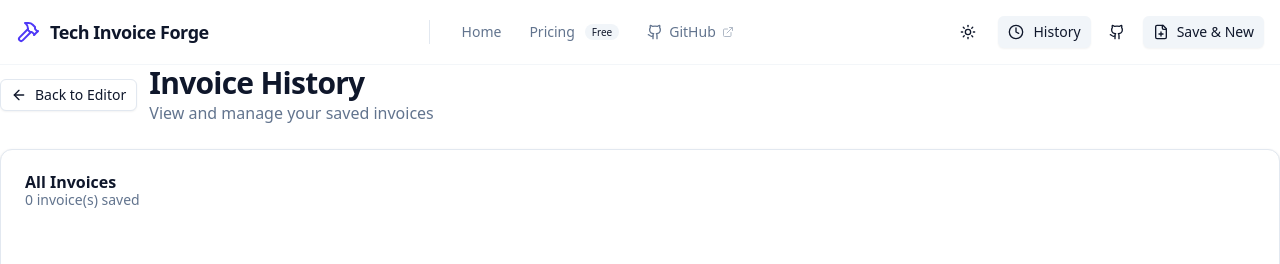
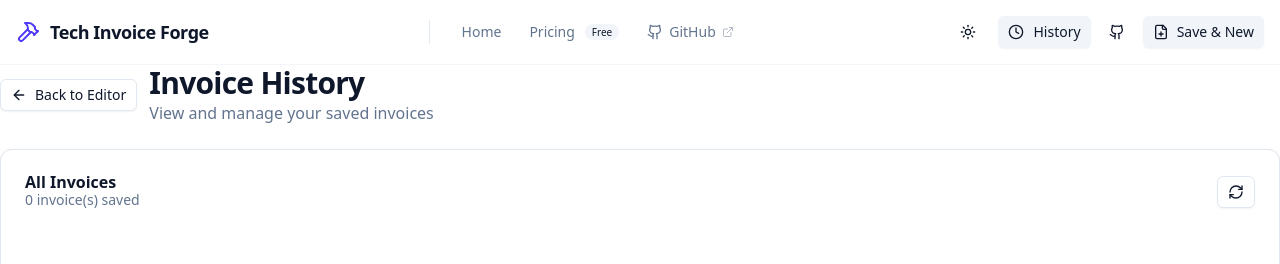
Before and after one commit to Michael-Obele/tif, a SvelteKit app: page /app/history in a window 1280 px wide. Shown: the top 264 px of the page. Built offline with nearby package versions, Linux system fonts and the light colour scheme.

Commit message:
feat: Add refresh functionality to invoice history with loading state indicator

```diff
--- a/src/lib/stores/invoice.svelte.ts
+++ b/src/lib/stores/invoice.svelte.ts
@@ -426,7 +426,8 @@ export class InvoiceStore {
 	}
 
 	/**
-	 * Load a specific invoice from history
+	 * Load a specific invoice from history as a COPY (new draft).
+	 * The original invoice in history is preserved.
 	 */
 	async loadInvoiceFromHistory(id: number) {
 		if (!browser) return false;
@@ -434,13 +435,15 @@ export class InvoiceStore {
 		try {
 			const invoice = await db.invoices.get(id);
 			if (invoice) {
-				// Convert to draft and load as current
+				// IMPORTANT: Remove the ID so this becomes a NEW draft.
+				// This prevents overwriting the original saved invoice in history.
 				this.invoice = {
 					...invoice,
+					id: undefined, // ← Remove ID to create a new draft
 					isDraft: true,
 					updatedAt: new Date()
 				};
-				console.log('[InvoiceStore] Loaded invoice from history:', id);
+				console.log('[InvoiceStore] Loaded invoice from history as new draft (original preserved):', id);
 				return true;
 			}
 			return false;
--- a/src/routes/app/history/+page.svelte
+++ b/src/routes/app/history/+page.svelte
@@ -2,7 +2,7 @@
 	import { onMount } from 'svelte';
 	import { goto } from '$app/navigation';
 	import { page } from '$app/state';
-	import { ArrowLeft, Trash2, Eye } from '@lucide/svelte';
+	import { ArrowLeft, Trash2, Eye, RefreshCw } from '@lucide/svelte';
 	import { Button } from '$lib/components/ui/button';
 	import {
 		Card,
@@ -24,6 +24,7 @@
 
 	let invoices: Invoice[] = $state([]);
 	let isLoading = $state(true);
+	let isRefreshing = $state(false);
 	let selectedInvoices = $state<Set<number>>(new Set());
 
 	onMount(async () => {
@@ -31,6 +32,12 @@
 		invoices = await invoiceStore.getHistory();
 		isLoading = false;
 	});
+
+	async function refreshHistory() {
+		isRefreshing = true;
+		invoices = await invoiceStore.getHistory();
+		isRefreshing = false;
+	}
 
 	async function openInvoice(invoiceId: number | undefined) {
 		if (!invoiceId) return;
@@ -120,12 +127,23 @@
 					<CardTitle>All Invoices</CardTitle>
 					<CardDescription>{invoices.length} invoice(s) saved</CardDescription>
 				</div>
-				{#if selectedInvoices.size > 0}
-					<Button variant="destructive" size="sm" onclick={deleteSelected}>
-						<Trash2 class="mr-2 h-4 w-4" />
-						Delete {selectedInvoices.size}
+				<div class="flex items-center gap-2">
+					<Button
+						variant="outline"
+						size="sm"
+						onclick={refreshHistory}
+						disabled={isRefreshing}
+						title="Refresh history"
+					>
+						<RefreshCw class="h-4 w-4 {isRefreshing ? 'animate-spin' : ''}" />
 					</Button>
-				{/if}
+					{#if selectedInvoices.size > 0}
+						<Button variant="destructive" size="sm" onclick={deleteSelected}>
+							<Trash2 class="mr-2 h-4 w-4" />
+							Delete {selectedInvoices.size}
+						</Button>
+					{/if}
+				</div>
 			</div>
 		</CardHeader>
 
```
Lines whose indentation alone changed are shown as unchanged.
